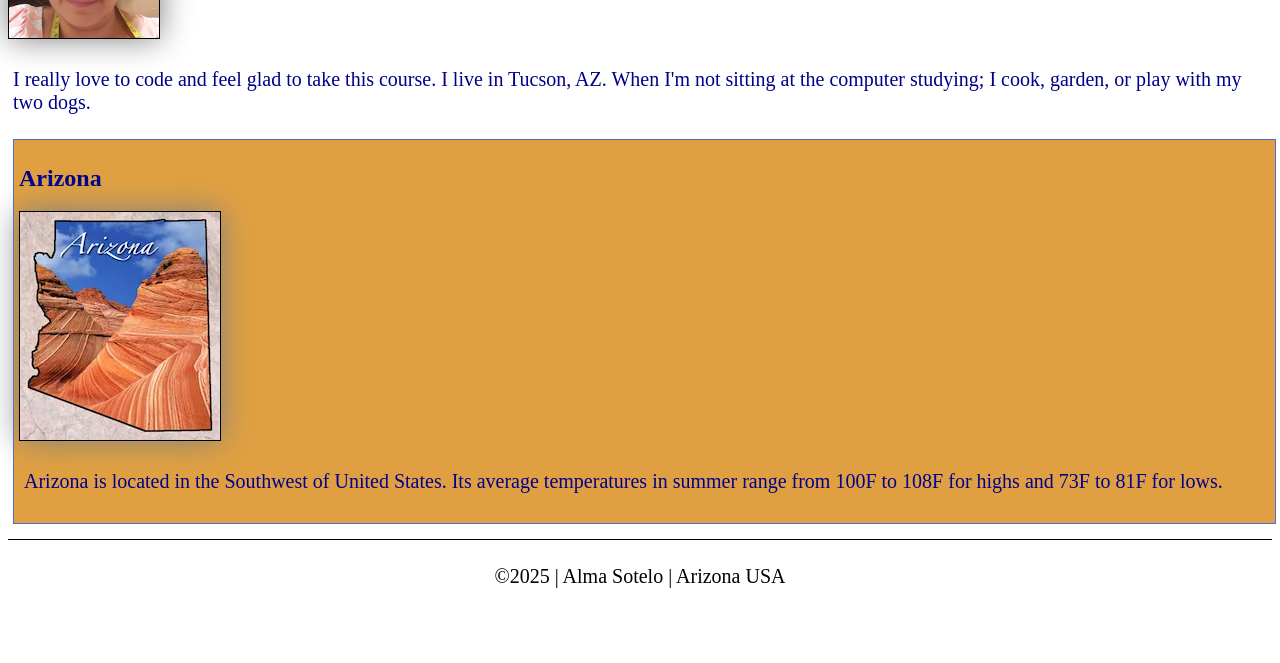
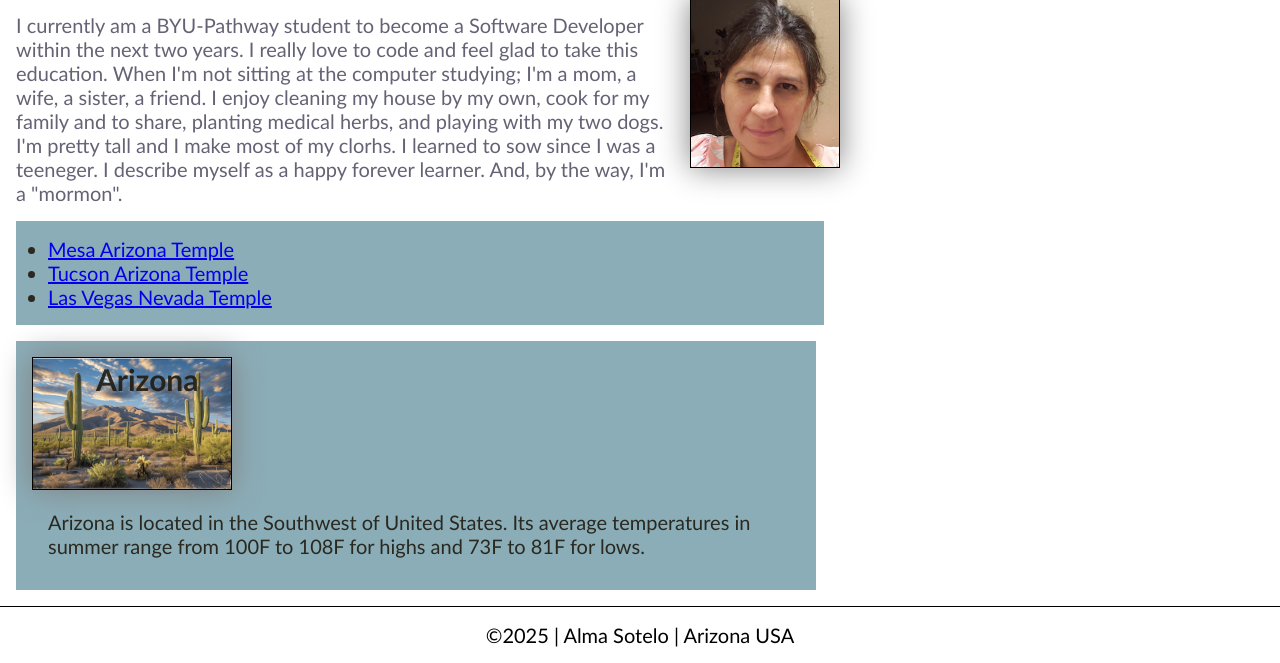
Before and after one commit to AlmaSotelo/wdd130, a plain HTML site: page index.html in a window 1280 px wide. Shown: the part 379-1042 px from the top of the page. Before the commit the page ends 992 px from the top, so only its background shows below. Drawn offline with Linux system fonts and the light colour scheme.

Commit message:
Add <ul>,more links to <nav>, image float, and some more styling

```diff
--- a/index.html
+++ b/index.html
@@ -16,18 +16,24 @@
       <nav>
          <a href="#">Home</a>
          <a href="wwr/">Rafting Website</a>
+         <a href="https://www.linkedin.com/in/alma-sotelo/">linkedin</a>
+         <a href="https://www.facebook.com/alma.servantes">facebook</a>
       </nav>
    </header>
    <main>
       <h1>Alma Sotelo | WDD 130</h1>
       <img src="images/profile.jpg" alt="Alma" width="200">
-      <p>I really love to code and feel glad to take this course. I live in
-         Tucson, AZ. When I'm not sitting at the computer studying; I cook,
-         garden, or play with my two dogs.</p>
+      <p>I currently am a BYU-Pathway student to become a Software Developer within the next two years. I really love to code and feel glad to take this education. When I'm not sitting at the computer studying; I'm a mom, a wife, a sister, a friend. I enjoy cleaning my house by my own, cook for my family and to share, planting medical herbs, and playing with my two dogs. I'm pretty tall and I make most of my clorhs. I learned to sow since I was a teeneger. I describe myself as a happy forever learner. And, by the way, I'm a "mormon".</p>
+   <ul class="box indent">
+      <li><a href="https://churchofjesuschristtemples.org/mesa-arizona-temple/" target="_blank">Mesa Arizona Temple</a></li>
+      <li><a href="https://churchofjesuschristtemples.org/tucson-arizona-temple/" target="_blank">Tucson Arizona Temple</a></li>
+      <li><a href="https://churchofjesuschristtemples.org/las-vegas-nevada-temple/" target="_blank">Las Vegas Nevada Temple</a></li>
+   </ul>
+
    </main>
-   <aside>
+   <aside class="box">
       <h2>Arizona</h2>
-      <img src="images/ArizonaMap2.webp" alt="Arizona Map">
+      <img src="images/cactus.webp" alt="Arizona Map">
       <p>Arizona is located in the Southwest of United States. Its average temperatures in summer range from 100F to 108F for highs and 73F to 81F for lows.</p>
    </aside>
    <footer>
@@ -35,5 +41,5 @@
    </footer>
 
 </body>
-
+<!-- Last modified 1/27/2025  -->
 </html>
--- a/styles/styles.css
+++ b/styles/styles.css
@@ -1,10 +1,16 @@
+* {
+   margin:0;
+   padding:0;
+   box-sizing:border-box;
+}
+
 :root {
-   --heading-color:darkblue;
+   --heading-color:rgb(101, 98, 117);
    --pading:5px;
 }
 
 nav {
-   background-color: darkblue;
+   background-color: rgb(101, 98, 117);
    padding: 20px;
 }
 nav a {
@@ -12,8 +18,13 @@ nav a {
    display: block;
    padding: 20px;
 }
+body {
+   font-family:'Gill Sans', 'Gill Sans MT', Calibri, 'Trebuchet MS', sans-serif;
+   font-size:20px;
+}
 h1 {
    color: var(--heading-color);
+   padding: 1rem;
 }
 img {
    width: 150px;
@@ -24,20 +35,23 @@ img {
 }
 
 p {
-   padding: 5px;
+   padding: 0;
    font-size: 20px;
+   margin: 1rem;
  }
 main p {color:var(--heading-color)}
 
-main { max-width: 100% }
+main { max-width: 840px }
 
 aside {
-   width: 99%;
-   margin: 5px;
-   border: 1px solid rgb(77, 107, 214);
-   padding: 5px;
-   background-color:rgba(217, 137, 18, 0.799);
-   color:darkblue;
+   width: 50rem;
+   position: relative;
+}
+aside h2 {
+   position: absolute;
+   left: 80px;
+   top: 20px;
+
 }
 /* style the img inside the aside*/
 aside img {
@@ -48,6 +62,8 @@ aside img {
 main img {
    width: 150px;
    height: auto;
+   float: right;
+   margin: 0 0 1rem 1rem;
 }
 footer {
    margin-top: 15px;
@@ -55,3 +71,14 @@ footer {
    text-align: center;
    font-size: 2px;
 }
+/* Class Selectors */
+.box {
+   margin:1rem;
+   border:1rem;
+   padding:1rem;
+   background-color:rgb(139, 173, 184);
+   color:rgba(32, 27, 17, 0.909);
+}
+.indent {
+   padding-left: 2rem;
+}
```
Also changed, not shown: images/cactus.webp (added).
